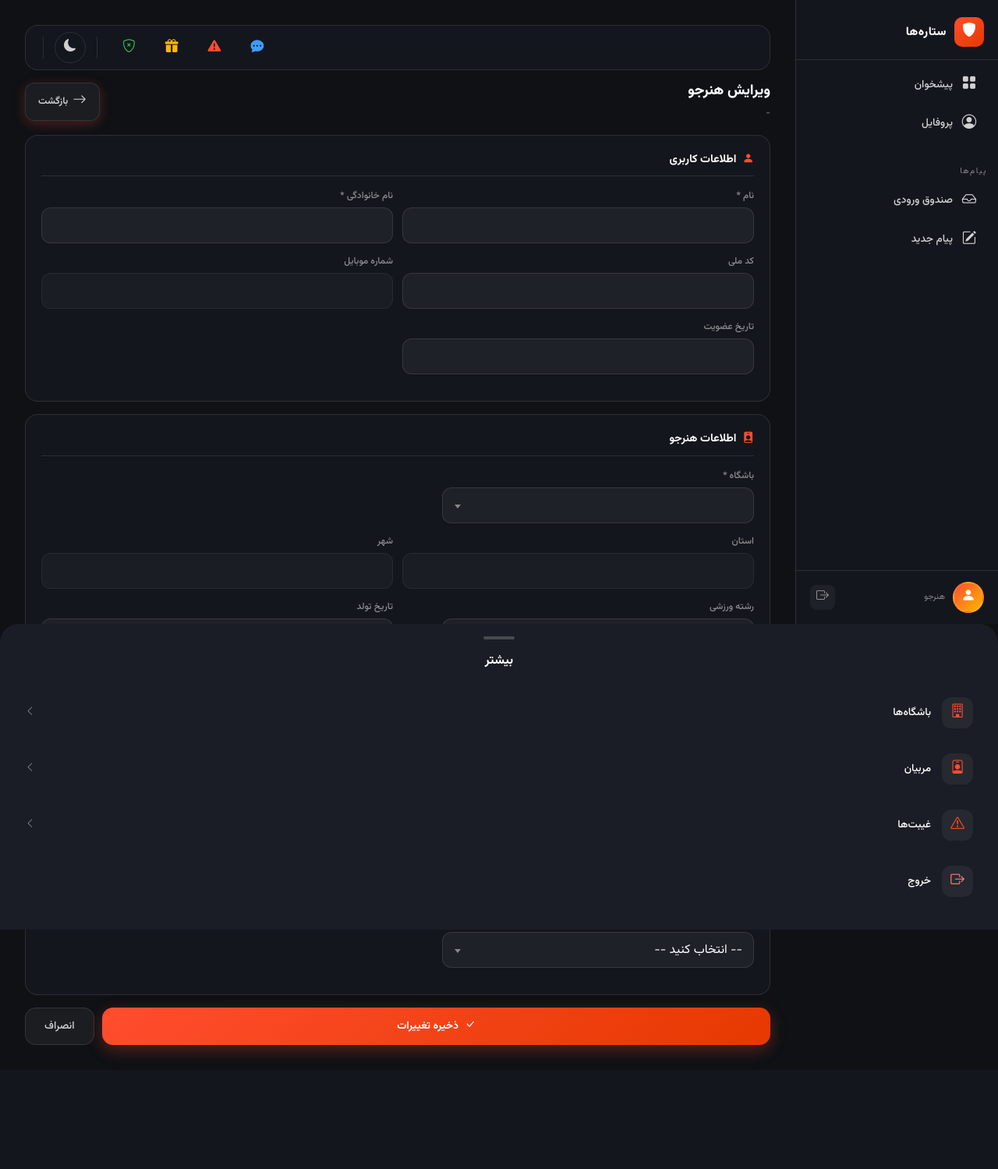
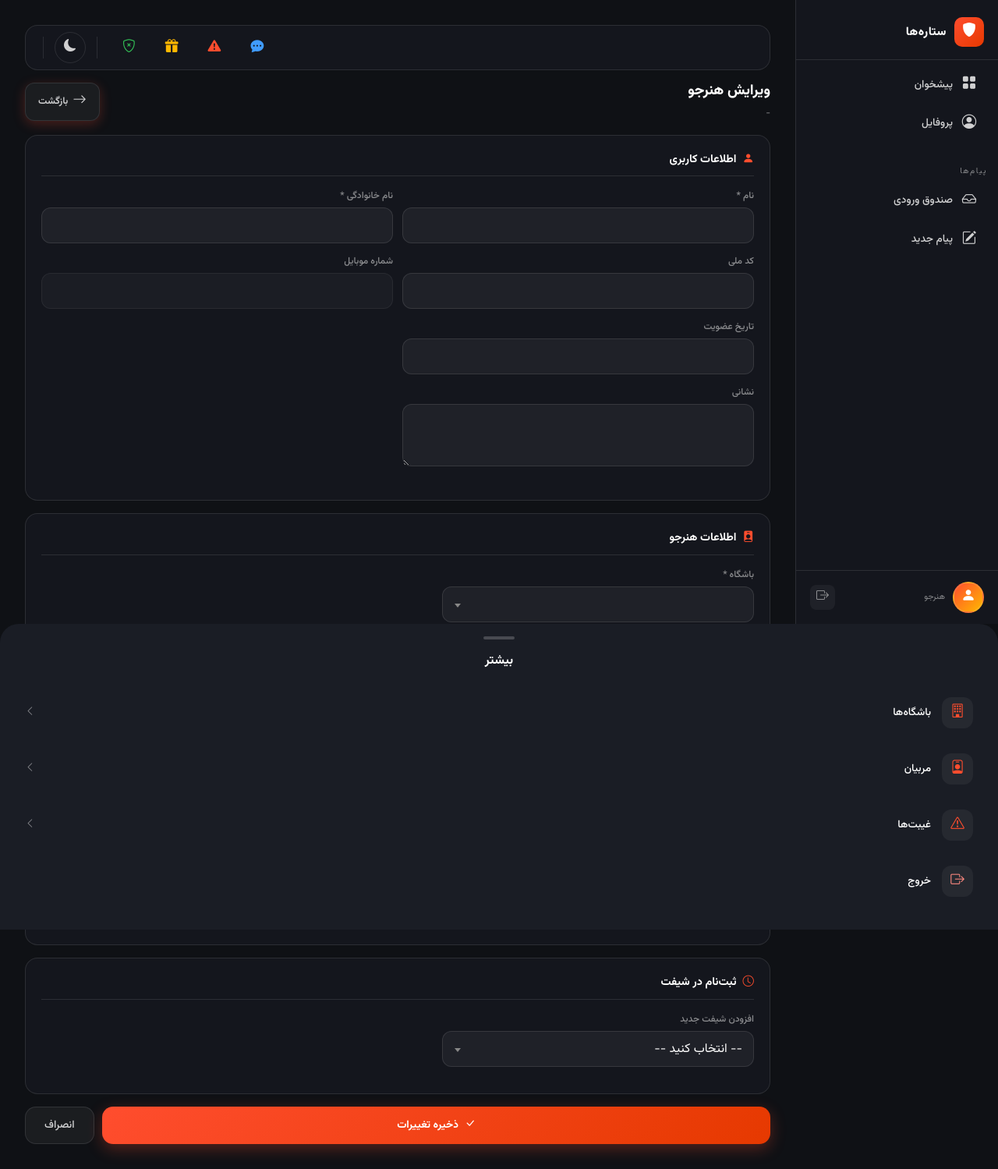
Before and after one commit to ArnikaTech/FightClub, a Django app: template templates/students/student_edit.html in a window 1280 px wide. Shown: the whole page at 78% size. Before the commit the page ends 1352 px from the top, so only its background shows below. Run offline with Django 5.2, Linux system fonts and the light colour scheme; the template is opened without the code that fills it, so the values that code supplies are empty; some libraries are stand-ins or nearby versions.

Commit message:
Add address field to Student model - create, edit, detail views updated

```diff
--- a/apps/students/forms.py
+++ b/apps/students/forms.py
@@ -132,7 +132,8 @@ class StudentCreateForm(forms.Form):
             birth_date=self.cleaned_data.get('birth_date'),
             student_code=student_code,
             current_belt=self.cleaned_data['current_belt'],
-            sport=self.cleaned_data.get('sport')
+            sport=self.cleaned_data.get('sport'),
+            address=self.cleaned_data.get('address', ''),
         )
 
         # ثبت‌نام در شیفت
--- a/apps/students/models.py
+++ b/apps/students/models.py
@@ -36,6 +36,7 @@ class Student(models.Model):
     )
     sport = models.ForeignKey(Sport, on_delete=models.PROTECT, null=True, blank=True, related_name='students', verbose_name='رشته ورزشی')
     birth_date = jmodels.jDateField('تاریخ تولد', null=True, blank=True)
+    address = models.TextField('نشانی', blank=True, null=True)
     student_code = models.CharField('کد هنرجویی', max_length=20, blank=True, unique=True)
     current_belt = models.CharField('کمربند فعلی', max_length=20, choices=BELTS, default='white')
     is_active = models.BooleanField('فعال', default=True)
--- a/apps/students/views.py
+++ b/apps/students/views.py
@@ -123,6 +123,7 @@ class StudentEditView(LoginRequiredMixin, View):
         user.first_name = first_name
         user.last_name = last_name
         user.national_code = request.POST.get('national_code', '').strip() or None
+        student.address = request.POST.get('address', '').strip()
 
         birth_date_str = request.POST.get('birth_date', '').strip()
         if birth_date_str:
--- a/templates/students/student_add.html
+++ b/templates/students/student_add.html
@@ -89,6 +89,10 @@
                         <small class="text-danger">{{ form.birth_date.errors }}</small>
                         {% endif %}
                     </div>
+                    <div class="form-group">
+                        <label>نشانی</label>
+                        <textarea name="address" class="input-glass" rows="2" placeholder="نشانی محل سکونت"></textarea>
+                    </div>
                 </div>
             </div>
 
--- a/templates/students/student_edit.html
+++ b/templates/students/student_edit.html
@@ -39,6 +39,12 @@
                     <div class="form-group">
                         <label>تاریخ عضویت</label>
                         <input type="text" name="joined_at" class="input-glass" value="{{ student.joined_at|jformat:'%Y/%m/%d'|default:'' }}">
+                    </div>
+                </div>
+                <div class="form-row">
+                    <div class="form-group">
+                        <label>نشانی</label>
+                        <textarea name="address" class="input-glass" rows="2">{{ student.address|default:'' }}</textarea>
                     </div>
                 </div>
             </div>
```
Also changed, not shown: templates/students/student_detail.html (+9 -2 lines), README.md (deleted), apps/students/migrations/0008_student_address.py (added), db.sqlite3. Lines whose indentation alone changed are shown as unchanged.
